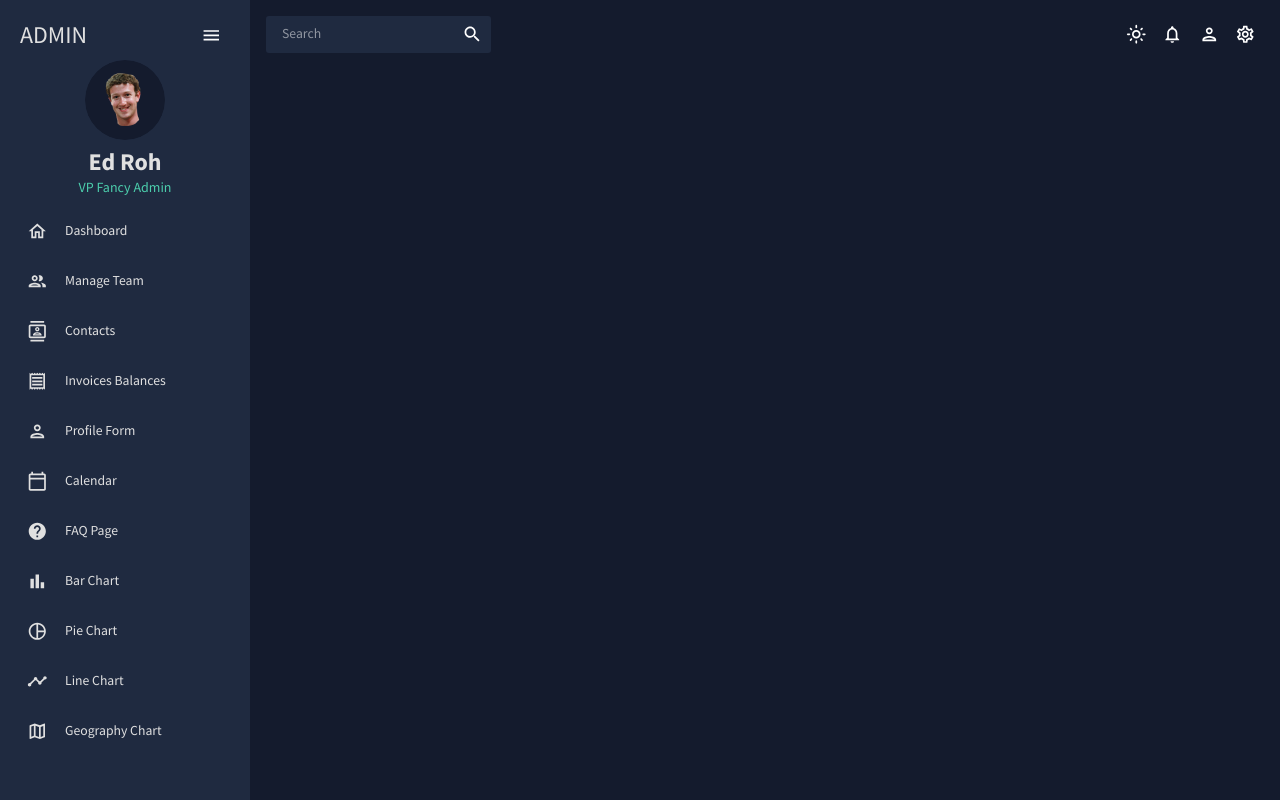
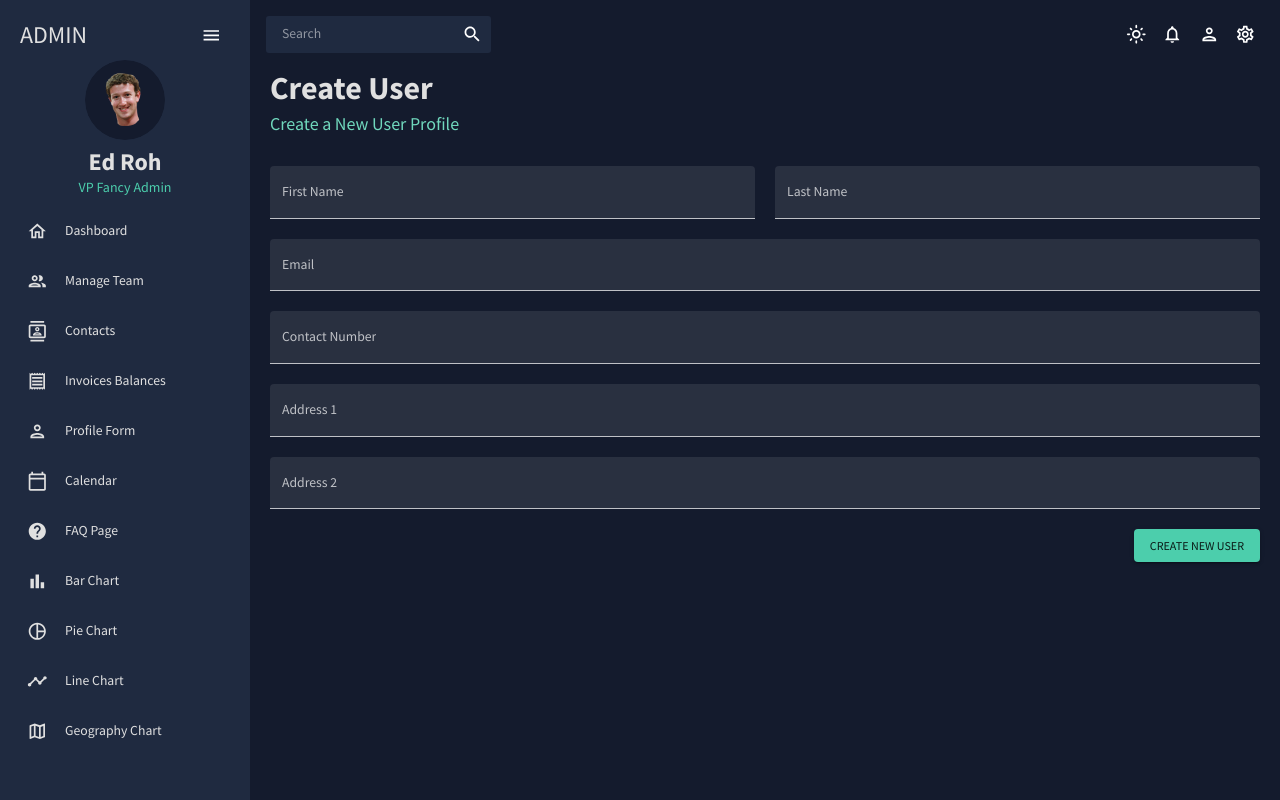
Before and after one commit to FayozbekOlimov/admin-dashboard, a React (Create React App) app: page /form in a window 1280 px wide. Built offline with nearby package versions, Linux system fonts and the light colour scheme.

Commit message:
invoices and form are ready

```diff
--- a/src/App.js
+++ b/src/App.js
@@ -6,12 +6,12 @@ import Sidebar from "./scenes/global/Sidebar";
 import Dashboard from "./scenes/dashboard";
 import Team from "./scenes/team";
 import Contacts from "./scenes/contacts";
-// import Invoices from "./scenes/invoices";
+import Invoices from "./scenes/invoices";
+import Form from "./scenes/form";
 // import Bar from "./scenes/bar";
 // import Line from "./scenes/line";
 // import Pie from "./scenes/pie";
 // import FAQ from "./scenes/faq";
-// import Form from "./scenes/form";
 // import Calendar from "./scenes/calendar";
 // import Geography from "./scenes/geography";
 import { ProSidebarProvider } from "react-pro-sidebar";
@@ -32,12 +32,12 @@ function App() {
                 <Route path="/" element={<Dashboard />} />
                 <Route path="/team" element={<Team />} />
                 <Route path="/contacts" element={<Contacts />} />
-                {/* <Route path="/invoices" element={<Invoices />} /> */}
+                <Route path="/invoices" element={<Invoices />} />
+                <Route path="/form" element={<Form />} />
                 {/* <Route path="/bar" element={<Bar />} /> */}
                 {/* <Route path="/line" element={<Line />} /> */}
                 {/* <Route path="/pie" element={<Pie />} /> */}
                 {/* <Route path="/faq" element={<FAQ />} /> */}
-                {/* <Route path="/form" element={<Form />} /> */}
                 {/* <Route path="/calendar" element={<Calendar />} /> */}
                 {/* <Route path="/geography" element={<Geography />} /> */}
               </Routes>
--- /dev/null
+++ b/src/scenes/form/index.jsx
@@ -0,0 +1,155 @@
+import { Formik } from "formik";
+import * as yup from "yup";
+import { useMediaQuery, Box, Button, TextField } from "@mui/material";
+import Header from "../../components/Header";
+
+const initialValues = {
+  firstName: "",
+  lastName: "",
+  email: "",
+  contact: "",
+  address1: "",
+  address2: "",
+};
+
+const phoneRegExp =
+  /^((\+[1-9]{1,4}[ -]?)|(\([0-9]{2,3}\)[ -]?)|([0-9]{2,4})[ -]?)*?[0-9]{3,4}[ -]?[0-9]{3,4}$/;
+
+const userSchema = yup.object().shape({
+  firstName: yup.string().required("This field is required"),
+  lastName: yup.string().required("This field is required"),
+  email: yup.string().email("Invalid email").required("This field is required"),
+  contact: yup
+    .string()
+    .matches(phoneRegExp, "Phone number is not valid")
+    .required("This field is required"),
+  address1: yup.string().required("This field is required"),
+  address2: yup.string().required("This field is required"),
+});
+
+const Form = () => {
+  const isNonMobile = useMediaQuery("(min-width: 600px)");
+  const handleFormSubmit = (values) => {
+    console.log(values);
+  };
+
+  return (
+    <Box m="0 20px 20px">
+      <Header title="Create User" subtitle="Create a New User Profile" />
+      <Formik
+        onSubmit={handleFormSubmit}
+        initialValues={initialValues}
+        validationSchema={userSchema}
+      >
+        {({
+          values,
+          errors,
+          touched,
+          handleBlur,
+          handleChange,
+          handleSubmit,
+        }) => (
+          <form onSubmit={handleSubmit}>
+            <Box
+              display="grid"
+              gap="20px"
+              gridTemplateColumns="repeat(4, min-max(0, 1fr))"
+              sx={{
+                "& > div": {
+                  gridColumn: isNonMobile ? undefined : "span 4",
+                },
+              }}
+            >
+              <TextField
+                fullWidth
+                variant="filled"
+                type="text"
+                label="First Name"
+                onBlur={handleBlur}
+                onChange={handleChange}
+                value={values.firstName}
+                name="firstName"
+                error={touched.firstName}
+                helperText={touched.firstName && errors.firstName}
+                sx={{ gridColumn: "span 2" }}
+              />
+              {/* {console.log(touched.firstName, errors.firstName)} */}
+              <TextField
+                fullWidth
+                variant="filled"
+                type="text"
+                label="Last Name"
+                onBlur={handleBlur}
+                onChange={handleChange}
+                value={values.lastName}
+                name="lastName"
+                error={touched.lastName}
+                helperText={touched.lastName && errors.lastName}
+                sx={{ gridColumn: "span 2" }}
+              />
+              <TextField
+                fullWidth
+                variant="filled"
+                type="text"
+                label="Email"
+                onBlur={handleBlur}
+                onChange={handleChange}
+                value={values.email}
+                name="email"
+                error={touched.email}
+                helperText={touched.email && errors.email}
+                sx={{ gridColumn: "span 4" }}
+              />
+              <TextField
+                fullWidth
+                variant="filled"
+                type="text"
+                label="Contact Number"
+                onBlur={handleBlur}
+                onChange={handleChange}
+                value={values.contact}
+                name="contact"
+                error={touched.contact}
+                helperText={touched.contact && errors.contact}
+                sx={{ gridColumn: "span 4" }}
+              />
+              <TextField
+                fullWidth
+                variant="filled"
+                type="text"
+                label="Address 1"
+                onBlur={handleBlur}
+                onChange={handleChange}
+                value={values.address1}
+                name="address1"
+                error={touched.address1}
+                helperText={touched.address1 && errors.address1}
+                sx={{ gridColumn: "span 4" }}
+              />
+              <TextField
+                fullWidth
+                variant="filled"
+                type="text"
+                label="Address 2"
+                onBlur={handleBlur}
+                onChange={handleChange}
+                value={values.address2}
+                name="address2"
+                error={touched.address2}
+                helperText={touched.address2 && errors.address2}
+                sx={{ gridColumn: "span 4" }}
+              />
+            </Box>
+            <Box display="flex" justifyContent="end" mt="20px">
+              <Button type="submit" color="secondary" variant="contained">
+                Create New User
+              </Button>
+            </Box>
+          </form>
+        )}
+      </Formik>
+    </Box>
+  );
+};
+
+export default Form;
--- /dev/null
+++ b/src/scenes/invoices/index.jsx
@@ -0,0 +1,90 @@
+import { Box, useTheme, Typography } from "@mui/material";
+import { DataGrid } from "@mui/x-data-grid";
+import { tokens } from "../../theme";
+import { mockDataInvoices } from "../../data/mockData";
+import Header from "../../components/Header";
+
+const Invoices = () => {
+  const theme = useTheme();
+  const colors = tokens(theme.palette.mode);
+
+  const columns = [
+    {
+      field: "id",
+      headerName: "ID",
+    },
+    {
+      field: "name",
+      headerName: "Name",
+      flex: 1,
+      cellClassName: "name-column--cell",
+    },
+    {
+      field: "phone",
+      headerName: "Phone Number",
+      flex: 1,
+    },
+    {
+      field: "email",
+      headerName: "Email",
+      flex: 1,
+    },
+    {
+      field: "cost",
+      headerName: "Cost",
+      flex: 1,
+      renderCell: (params) => (
+        <Typography color={colors.greenAccent[500]}>
+          ${params.row.cost}
+        </Typography>
+      ),
+    },
+    {
+      field: "date",
+      headerName: "Date",
+      flex: 1,
+    },
+  ];
+
+  return (
+    <Box m="0 20px 20px">
+      <Header title="Invoices" subtitle="List of Invoices Balances" />
+      <Box
+        sx={{
+          height: 400,
+          width: "100%",
+          mb: 4,
+          "& .MuiDataGrid-root": {
+            border: "none",
+          },
+          "& .MuiDataGrid-cell": {
+            borderBottom: "none",
+          },
+          "& .name-column--cell": {
+            color: colors.greenAccent[300],
+          },
+          "& .MuiDataGrid-columnHeaders": {
+            backgroundColor: colors.greenAccent[700],
+            borderBottom: "none",
+          },
+          "& .MuiDataGrid-virtualScroller": {
+            backgroundColor: colors.primary[400],
+          },
+          "& .MuiDataGrid-footerContainer": {
+            borderTop: "none",
+            borderBottomRightRadius: "4px",
+            borderBottomLeftRadius: "4px",
+            backgroundColor: colors.blueAccent[700],
+          },
+          "& .MuiCheckbox-root": {
+            color: `${colors.greenAccent[200]} !important`,
+          },
+        }}
+      >
+        <DataGrid rows={mockDataInvoices} columns={columns} checkboxSelection />
+      </Box>
+    </Box>
+  );
+};
+
+export default Invoices;
```
